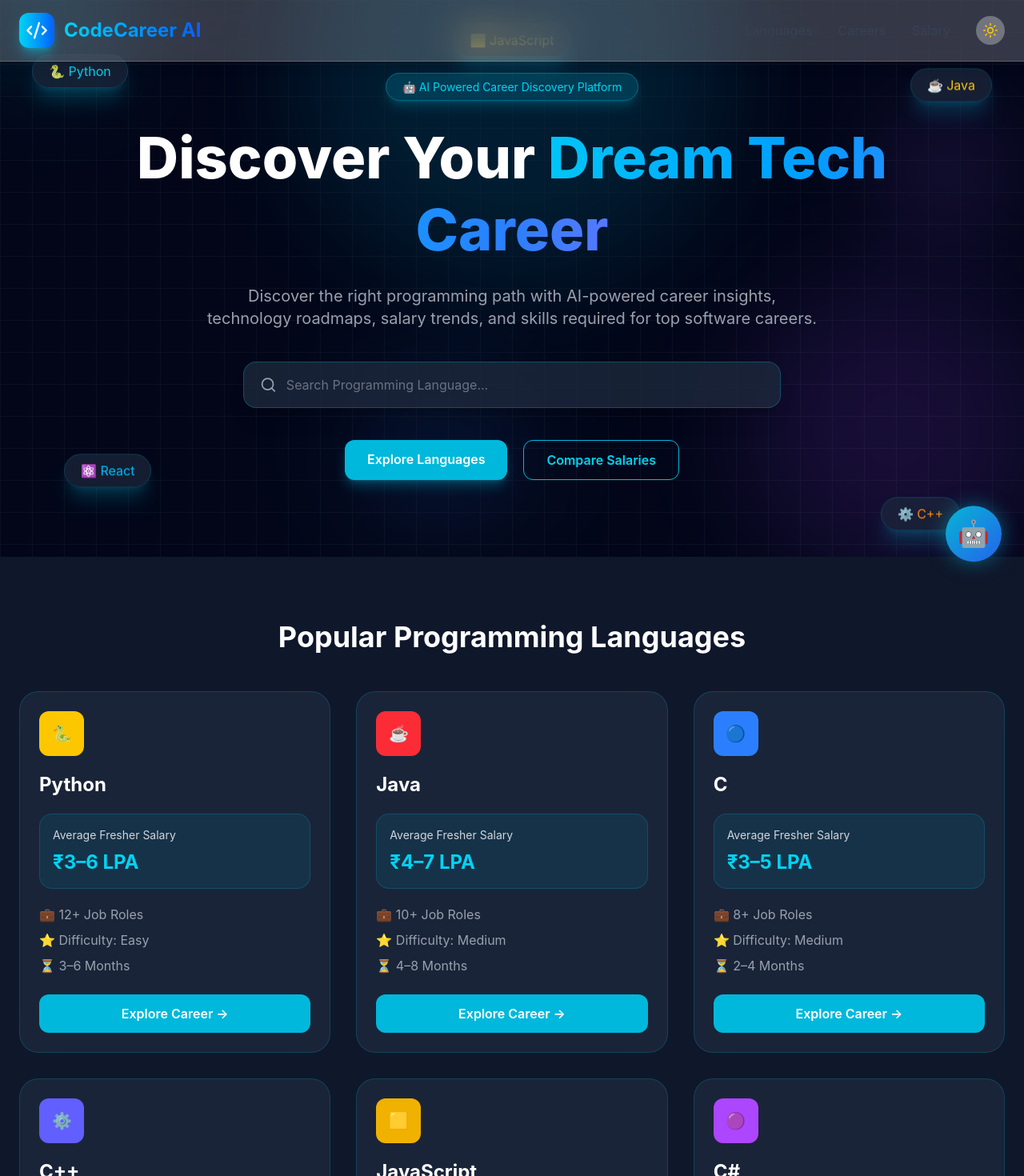
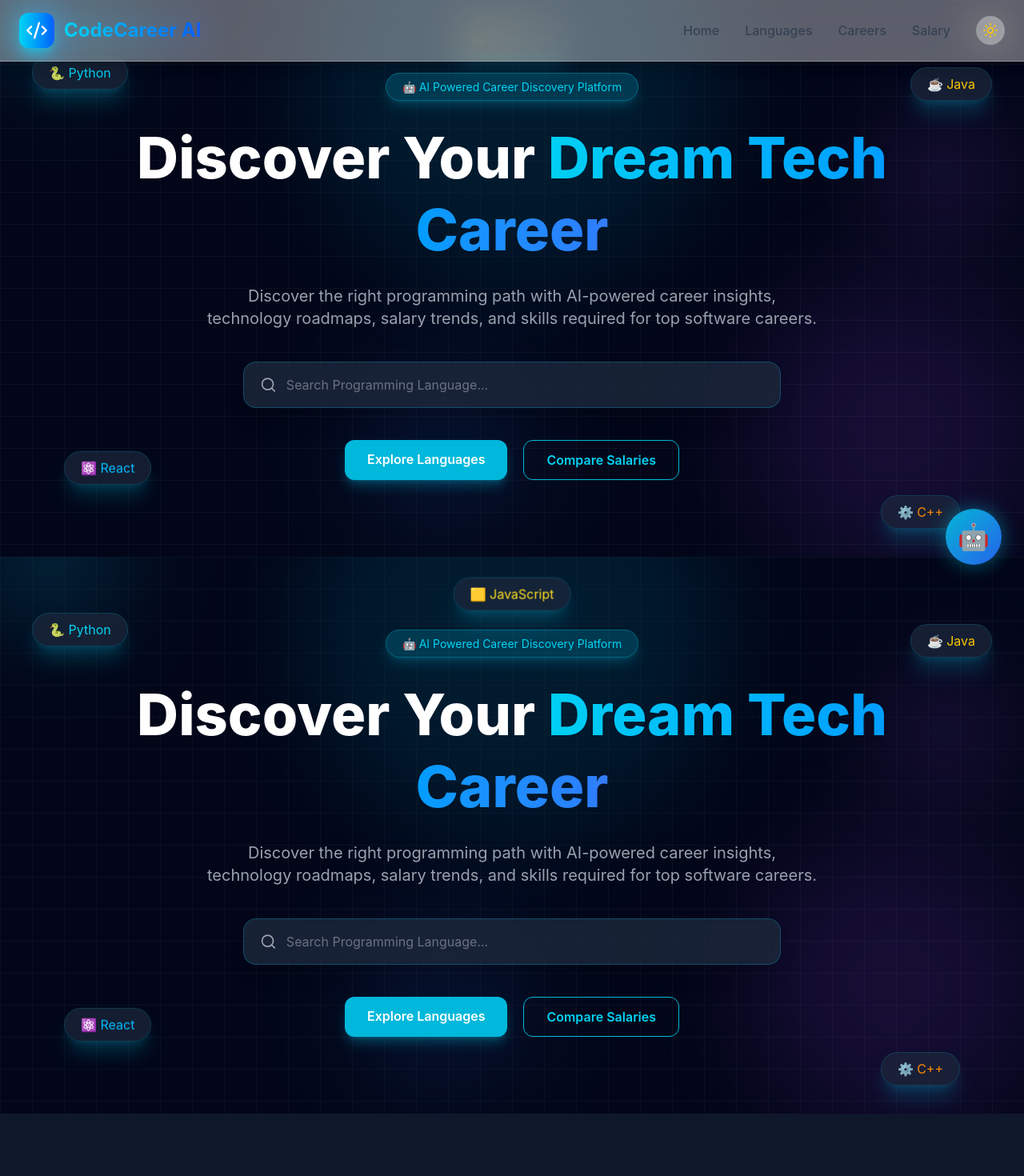
Before and after one commit to goggiharsha-oss/CodeCareer-AI, a React (Vite) app: page / in a window 1280 px wide. Shown: the top 1470 px of the page at 80% size. Built offline with nearby package versions, Linux system fonts and the light colour scheme.

Commit message:
Fix navbar smooth scrolling and section spacing

```diff
--- a/src/index.css
+++ b/src/index.css
@@ -3,3 +3,6 @@
 body {
   margin: 0;
 }
+html {
+  scroll-behavior: smooth;
+}
--- a/src/pages/Home.jsx
+++ b/src/pages/Home.jsx
@@ -24,9 +24,28 @@ function Home() {
       </div>
 
 
-      <section id="languages">
-        <LanguageCard search={search} />
-      </section>
+      <div id="home" className="scroll-mt-24">
+  <Navbar />
+  <Hero
+    search={search}
+    setSearch={setSearch}
+  />
+</div>
+
+
+<section id="languages" className="scroll-mt-24">
+  <LanguageCard search={search} />
+</section>
+
+
+<section id="careers" className="scroll-mt-24">
+  <CareerDomains search={search} />
+</section>
+
+
+<section id="salary" className="scroll-mt-24">
+  <SalaryComparison />
+</section>
 
 
       <section id="whychoose">
```
